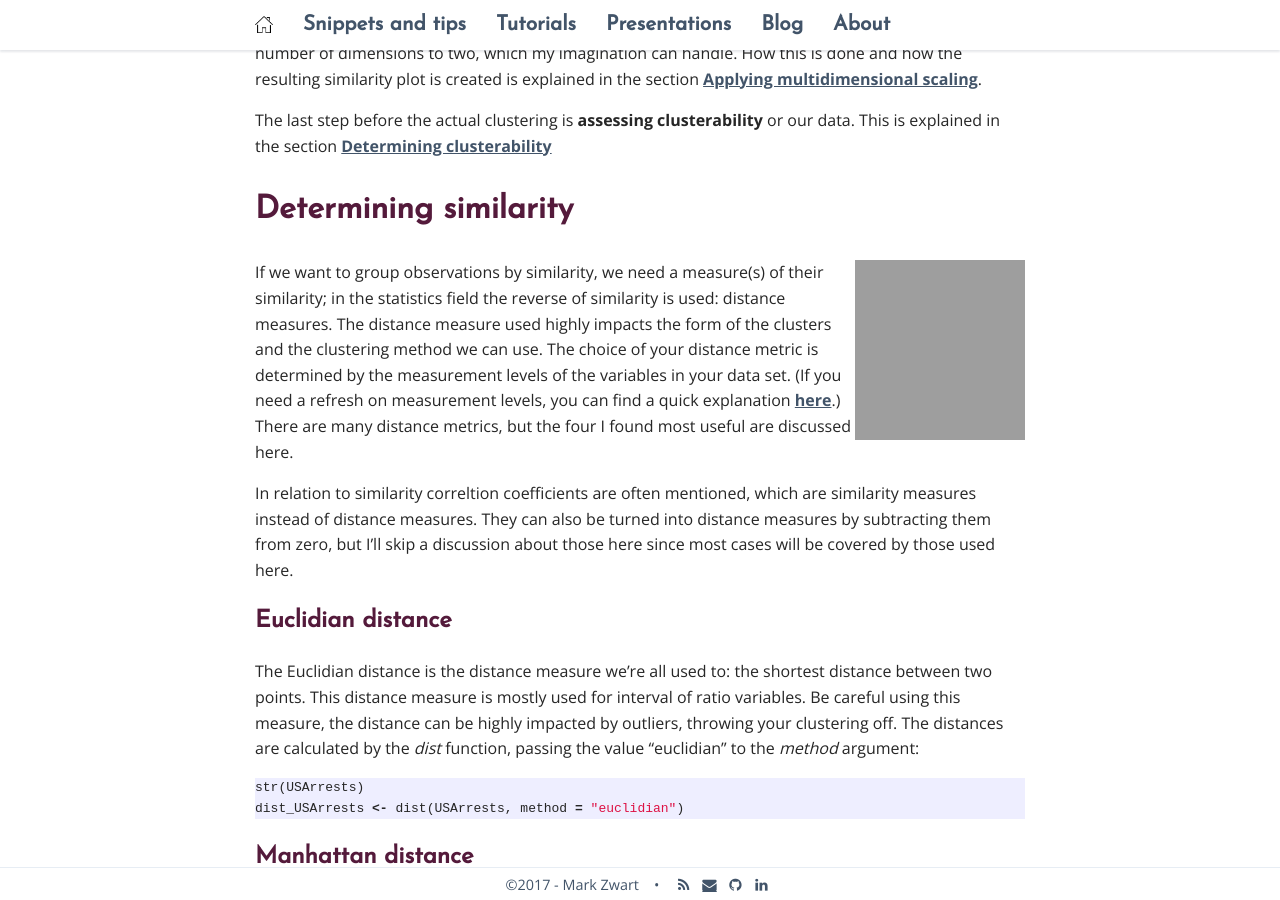
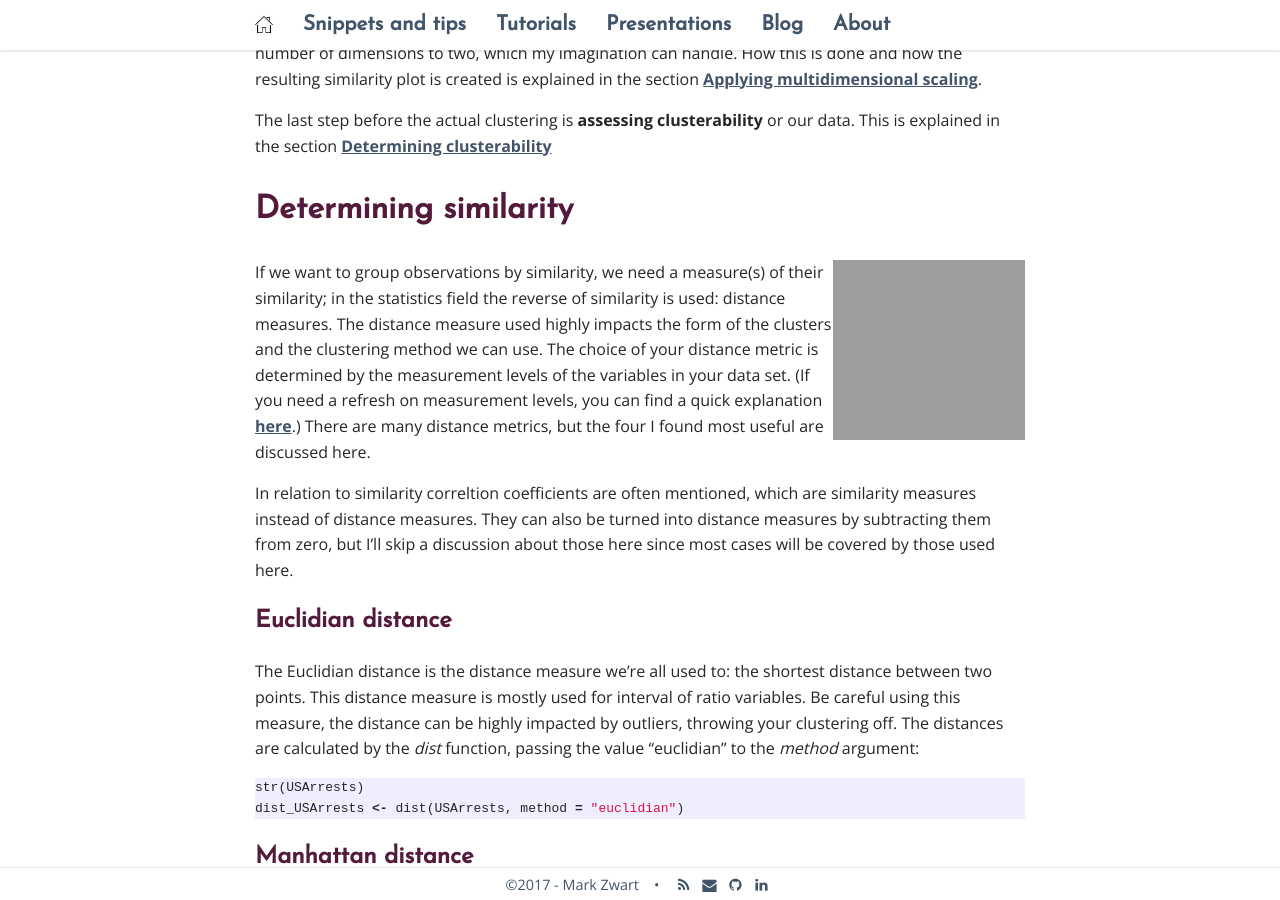
Before and after one commit to mark-me/mark-me.github.io, a Jekyll site: the page built from _pages/tutorials/clustering-mds/clustering-mds.md, in a window 1280 px wide and 900 px high, scrolled down 1022 px. Built offline with Jekyll 4.4.1, drawn with Linux system fonts in a browser that asks for light colours; nearby versions of some CDN libraries; comment, search, counter and statistics services are not loaded; grey boxes are pictures that could not be loaded.

Commit message:
Update clustering-mds.md

```diff
--- a/_pages/tutorials/clustering-mds/clustering-mds.md
+++ b/_pages/tutorials/clustering-mds/clustering-mds.md
@@ -21,7 +21,7 @@ The last step before the actual clustering is **assessing clusterability** or ou
 
 # Determining similarity
 
-<img src="/_pages/tutorials/clustering-mds/measuring-similarity.jpg" width="170" height="180" align="right"/>
+<img src="/_pages/tutorials/clustering-mds/measuring-similarity.jpg" width="192" height="180" align="right"/>
 
 If we want to group observations by similarity, we need a measure(s) of their similarity; in the statistics field the reverse of similarity is used: distance measures. The distance measure used highly impacts the form of the clusters and the clustering method we can use. The choice of your distance metric is determined by the measurement levels of the variables in your data set. (If you need a refresh on measurement levels, you can find a quick explanation [here](/statistical-tests/#levels-of-measurement).) There are many distance metrics, but the four I found most useful are discussed here.
 
```
